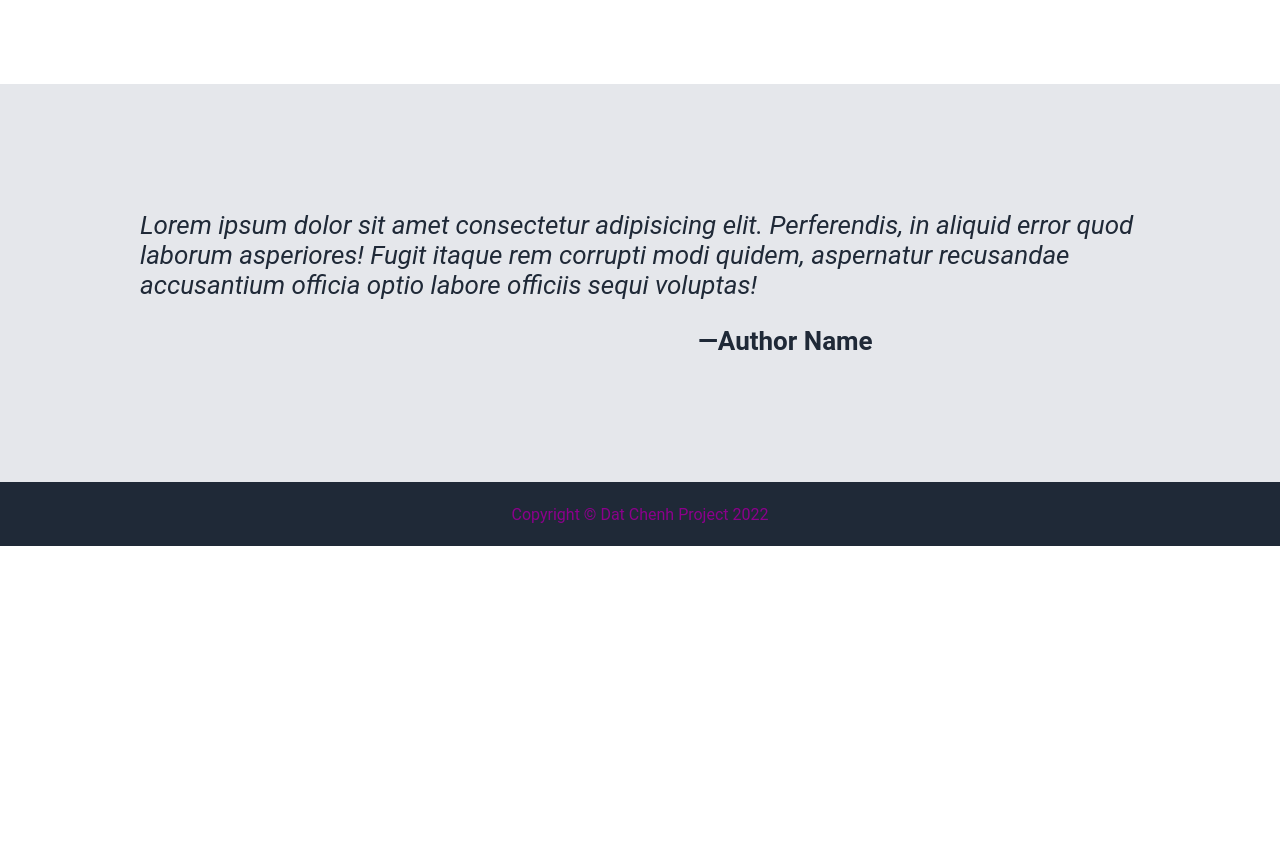
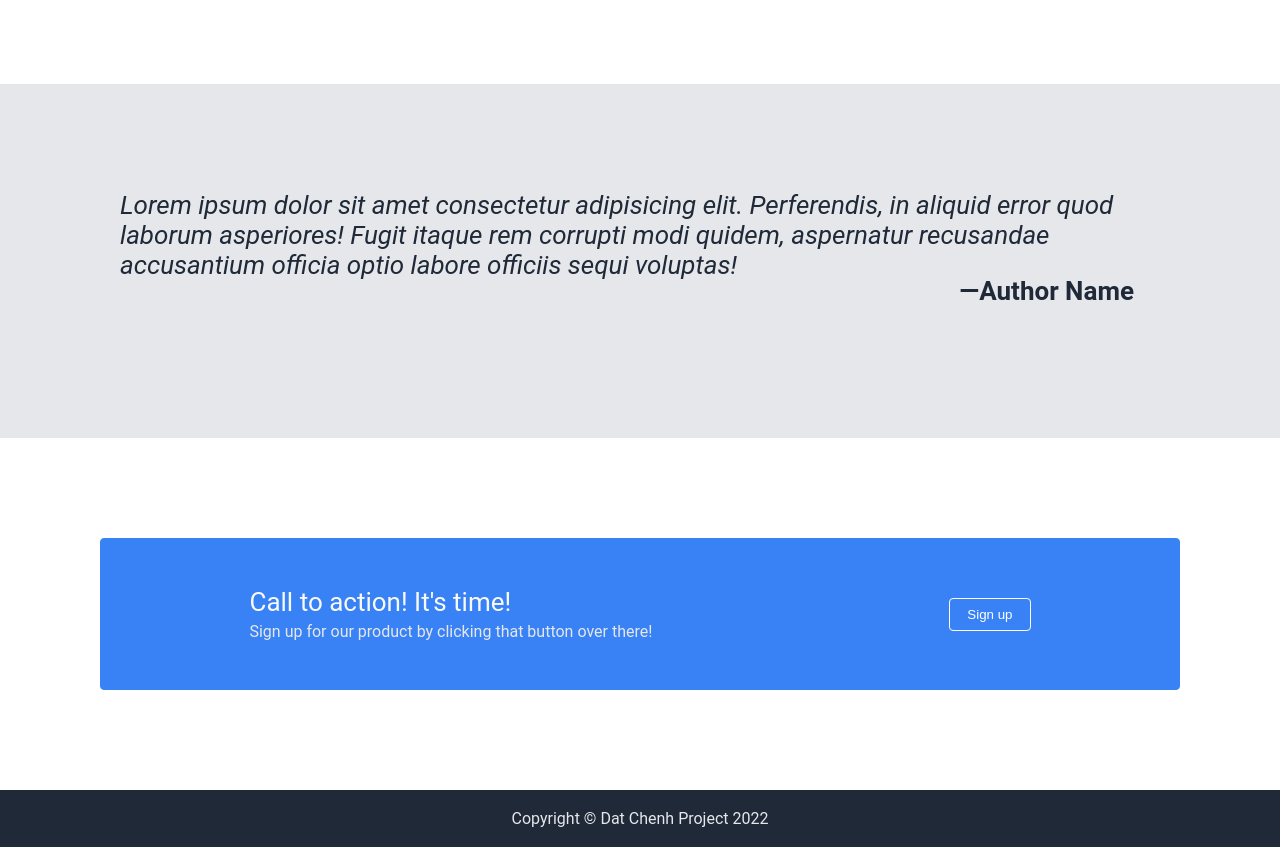
Before and after one commit to datchenh/landing-page, a plain HTML site: page index.html in a window 1280 px wide. Shown: the part 758-1605 px from the top of the page. Before the commit the page ends 1304 px from the top, so only its background shows below. Drawn offline with Linux system fonts and the light colour scheme.

Commit message:
final commit with added call to action section

```diff
--- a/index.html
+++ b/index.html
@@ -61,13 +61,24 @@
                     asperiores! Fugit itaque rem corrupti modi quidem, aspernatur recusandae accusantium officia
                     optio
                     labore officiis sequi voluptas!</em>
+                <figcaption> &mdash;Author Name</figcaption>
+
             </blockquote>
-            <figcaption> &mdash;Author Name</figcaption>
 
         </div>
 
+        <div class="action-container">
+            <div class="box-container">
+                <div class="action">
+                    <div class="action-header">Call to action! It's time!</div>
+                    <div class="act">Sign up for our product by clicking that button over there!</div>
+                </div>
 
-
+                <div class="sign-up">
+                    <button>Sign up</button>
+                </div>
+            </div>
+        </div>
 
 
         <div class="footer">
--- a/style.css
+++ b/style.css
@@ -1,4 +1,4 @@
-body{
+body {
     display: flex;
     flex-direction: column;
     height: 100vh;
@@ -9,7 +9,8 @@ body{
 
 }
 
-.header, .footer{
+.header,
+.footer {
     display: flex;
     background-color: #1F2937;
     justify-content: space-around;
@@ -17,30 +18,31 @@ body{
     align-items: center;
 }
 
-.header-logo{
+.header-logo {
     font-size: 24px;
     color: #f9faf8;
 }
 
-.footer{
+.footer {
     display: flex;
-    height: 32px;
-    color: darkmagenta;
+    height: 25px;
+    color: #e5e7eb;
     align-items: center;
     justify-content: center;
 }
 
-ul{
+ul {
     display: flex;
     gap: 16px;
 }
-li{
+
+li {
     list-style-type: none;
     color: #e5e7eb;
     font-size: 15px;
 }
 
-.container{
+.container {
     display: flex;
     background-color: #1F2937;
     /* flex-direction: row; */
@@ -50,41 +52,42 @@ li{
     padding: 50px 20px;
     margin-bottom: 50px
 }
-.card{
+
+.card {
     border: 1px;
     width: 320px;
     /* margin-left: 70px; */
 }
-.image{
+
+.image {
     display: flex;
-    padding: 40px;
+    padding: 60px;
     background-color: grey;
     align-items: center;
     justify-content: center;
 }
 
-.hero{
+.hero {
     color: #f9faf8;
     font-size: 38px;
 }
-.card p{
+
+.card p {
     color: #e5e7eb;
     font-size: 18px;
 }
-button{
+
+.card button {
     background: #3882F6;
     padding: 7px 12px;
     border: none;
     border-radius: 8px;
     color: white;
     transition-duration: 0.2s;
-    margin-bottom: 10px ;
+    margin-bottom: 10px;
 }
-button:hover{
-    background-color: beige;
-    color: black;
-}
-.info-header{
+
+.info-header {
     display: flex;
     font-weight: bold;
     font-size: 32px;
@@ -92,7 +95,7 @@ button:hover{
     margin-bottom: 40px;
 }
 
-.info-container{
+.info-container {
     display: flex;
     flex-wrap: wrap;
     justify-content: center;
@@ -100,7 +103,7 @@ button:hover{
     gap: 32px;
 }
 
-.info-card{
+.info-card {
     border: 3px solid #3882F6;
     align-items: center;
     border-radius: 8px;
@@ -108,22 +111,75 @@ button:hover{
     height: 120px;
 }
 
-.info-text{
+.info-text {
     margin-top: 140px;
 }
 
-.quote-container{
-    /* display: flex; */
-    font-size: 26px;
-    color: #1f2937;
+.quote-container {
+    display: flex;
+    flex-direction: column;
     background-color: #e5e7eb;
-    padding: 100px;
-
+    padding: 80px;
     /* justify-content: center; */
 }
 
-.quote-container figcaption{
+.quote-container blockquote {
+    font-size: 26px;
+    color: #1f2937;
+}
+
+.quote-container figcaption {
     margin: 1em;
-    padding-left: 22em;
+    float: right;
     font-weight: bold;
 }
+
+.action-container {
+    display: flex;
+    flex-direction: block;
+    justify-content: center;
+    padding: 100px;
+}
+
+.box-container {
+    display: flex;
+    flex-direction: block;
+    justify-content: space-around;
+    align-items: center;
+    border: 1px solid #3882F6;
+    border-radius: 4px;
+    /* padding: 50px 200px; */
+    background-color: #3882F6;
+    width: 100%;
+    height: 150px;
+
+}
+
+.sign-up button {
+    /* float: right; */
+    border: 1px solid white;
+    border-radius: 4px;
+    padding: 8px 17px;
+    background-color: #3882F6;
+    color: white;
+}
+
+.action{
+    align-items: center;
+    /* height: 150px;
+    width: 250px; */
+    /* display: inline; */
+}
+.action-header{
+    color: #f9faf8;
+    font-size: 26px;
+}
+.act{
+    margin-top: 5px;
+    color: #e5e7eb;
+}
+
+button:hover {
+    background-color: beige;
+    color: black;
+}
```
Also changed, not shown: 1 other file.
